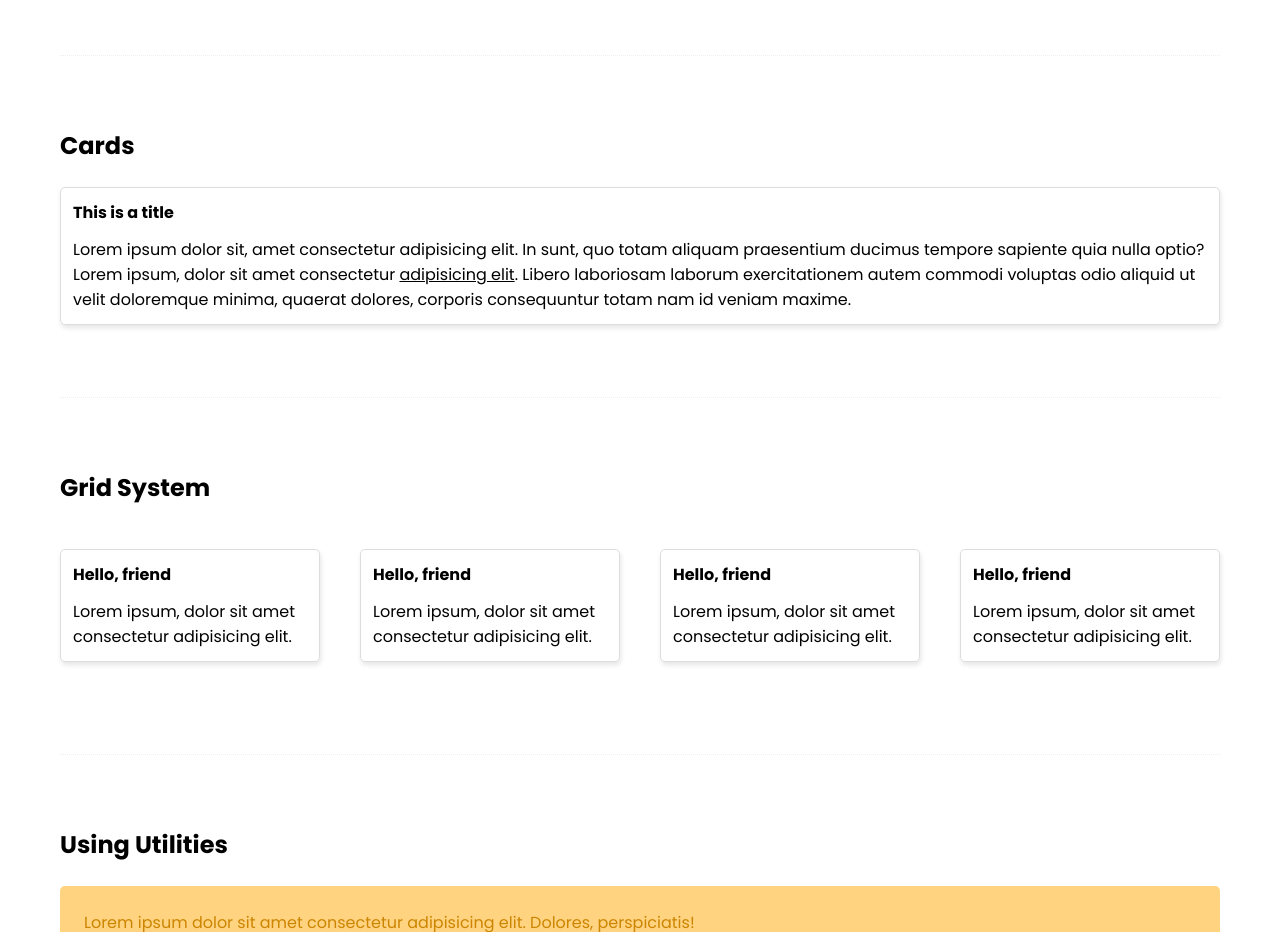
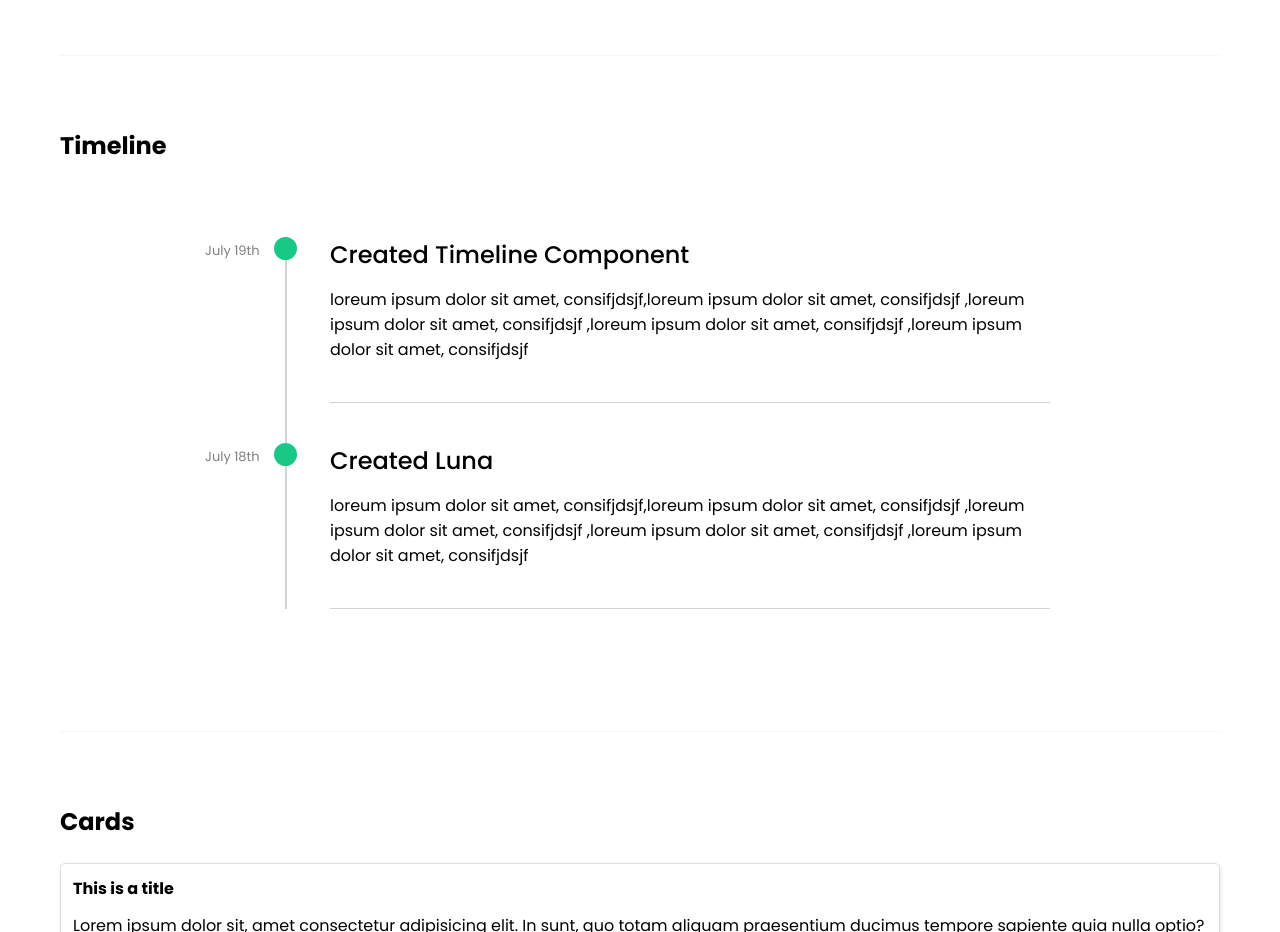
Before and after one commit to James-N-M/luna, a website: page docs/index.html in a window 1280 px wide. Shown: the part 1340-2272 px from the top of the page. Drawn offline with Linux system fonts and the light colour scheme.

Commit message:
Created timeline component

```diff
--- a/docs/index.html
+++ b/docs/index.html
@@ -97,6 +97,40 @@
 
       <hr class="mt-4 mb-4" />
 
+      <!-- Badges -->
+      <h2 class="mb-2">Timeline</h2>
+
+      <div class="timeline">
+        <div class="timeline-body">
+          <div class="timeline-item">
+            <p class="time">July 19th</p>
+            <div class="content">
+              <h2 class="title">Created Timeline Component</h2>
+              <p>
+                loreum ipsum dolor sit amet, consifjdsjf,loreum ipsum dolor sit
+                amet, consifjdsjf ,loreum ipsum dolor sit amet, consifjdsjf
+                ,loreum ipsum dolor sit amet, consifjdsjf ,loreum ipsum dolor
+                sit amet, consifjdsjf
+              </p>
+            </div>
+          </div>
+          <div class="timeline-item">
+            <p class="time">July 18th</p>
+            <div class="content">
+              <h2 class="title">Created Luna</h2>
+              <p>
+                loreum ipsum dolor sit amet, consifjdsjf,loreum ipsum dolor sit
+                amet, consifjdsjf ,loreum ipsum dolor sit amet, consifjdsjf
+                ,loreum ipsum dolor sit amet, consifjdsjf ,loreum ipsum dolor
+                sit amet, consifjdsjf
+              </p>
+            </div>
+          </div>
+        </div>
+      </div>
+
+      <hr class="mt-4 mb-4" />
+
       <!-- cards -->
       <h2 class="mb-2">Cards</h2>
       <div class="card">
--- a/package.json
+++ b/package.json
@@ -17,7 +17,8 @@
     "build-sass": "node-sass --output-style expanded src/index.scss ./css/index.css",
     "build-autoprefix": "postcss --use autoprefixer --map --output ./css/index.css ./css/index.css",
     "build-cleancss": "cleancss -o ./css/index.min.css ./css/index.css",
-    "start": "npm run build-sass -- --watch"
+    "build-sass-development": "node-sass --output-style expanded src/index.scss ./docs/index.css",
+    "start": "npm run build-sass-development -- --watch"
   },
   "files": [
     "css",
--- /dev/null
+++ b/src/components/_timeline.scss
@@ -0,0 +1,58 @@
+.timeline {
+  max-width: 900px;
+  margin: 0 auto;
+  padding: 10px;
+
+  .timeline-body {
+    position: relative;
+    margin-left: 100px;
+    border-radius: 0 8px 8px 0;
+    padding: 0;
+
+    &:after {
+      content: "";
+      width: 2px;
+      height: 100%;
+      background-color: lightgray;
+      position: absolute;
+      left: -5px;
+      top: 0;
+    }
+
+    .timeline-item {
+      position: relative;
+
+      &:after {
+        content: "";
+        width: 15px;
+        height: 15px;
+        border-radius: 50%;
+        border: 4px solid $secondary;
+        background-color: $secondary;
+        position: absolute;
+        left: -16px;
+        top: 0px;
+        z-index: 9;
+      }
+
+      .time {
+        position: absolute;
+        left: -85px;
+        top: 4px;
+        opacity: 0.5;
+        font-size: 13px;
+      }
+
+      .content {
+        margin: 40px;
+        padding-bottom: 40px;
+        border-bottom: 1px solid lightgray;
+
+        .title {
+          font-weight: 500;
+          margin-bottom: 15px;
+        }
+      }
+    }
+  }
+}
--- a/src/index.scss
+++ b/src/index.scss
@@ -15,6 +15,7 @@
 @import 'components/button';
 @import 'components/navbar';
 @import 'components/badge';
+@import 'components/timeline';
 
 // utilities (margin, padding, opacity, etc)
 @import 'utilities';
```
Also changed, not shown: docs/index.css.
